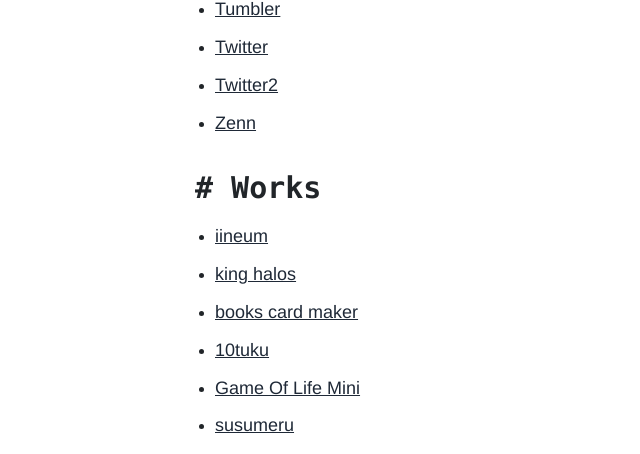
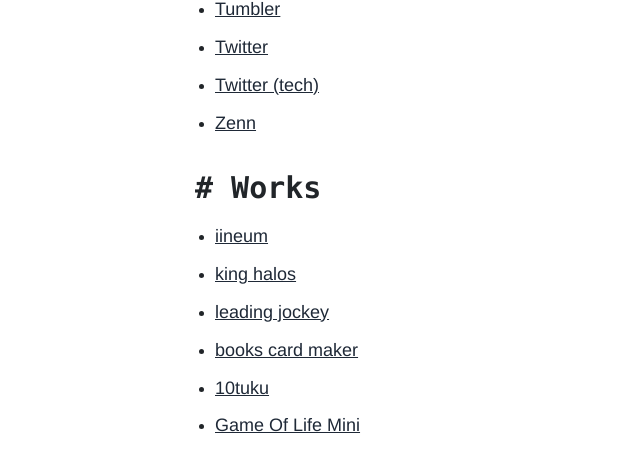
Before and after one commit to n1sym/hukurouo-blog-next, a Next.js app: page / in a window 1280 px wide. Shown: the part 486-940 px from the top of the page, without its empty margins (122-762 px from the left). Built offline with nearby package versions, Linux system fonts and the light colour scheme.

Commit message:
fix profile

```diff
--- a/pages/index.tsx
+++ b/pages/index.tsx
@@ -13,18 +13,17 @@
   {name: "Github", url: "https://github.com/hukurouo"},
   {name: "Tumbler", url: "https://hukurouo.tumblr.com"},
   {name: "Twitter", url: "https://twitter.com/hukurouo"},
-  {name: "Twitter2", url: "https://twitter.com/hukurouo_code"},
+  {name: "Twitter (tech)", url: "https://twitter.com/n1sym"},
   {name: "Zenn", url: "https://zenn.dev/hukurouo"},
 ]
 
 const works = [
   {name: "iineum", url: "https://iineum.hukurouo.com"},
   {name: "king halos", url: "https://king-halo.hukurouo.com/"},
+  {name: "leading jockey", url: "https://leading-jockey.vercel.app/"},
   {name: "books card maker", url: "https://books-card-maker.web.app/"},
   {name: "10tuku", url: "https://10tuku.hukurouo.com/"},
   {name: "Game Of Life Mini", url: "https://gameoflife.hukurouo.com/"},
-  {name: "susumeru", url: "https://susumeru.herokuapp.com/index"},
-  {name: "hit and blow", url: "https://game-club.vercel.app/hitandblow/"},
   {name: "space clock", url: "https://space-clock.hukurouo.com/"},
   {name: "voxel works", url: "https://voxel.hukurouo.com/"}
 ]
```
